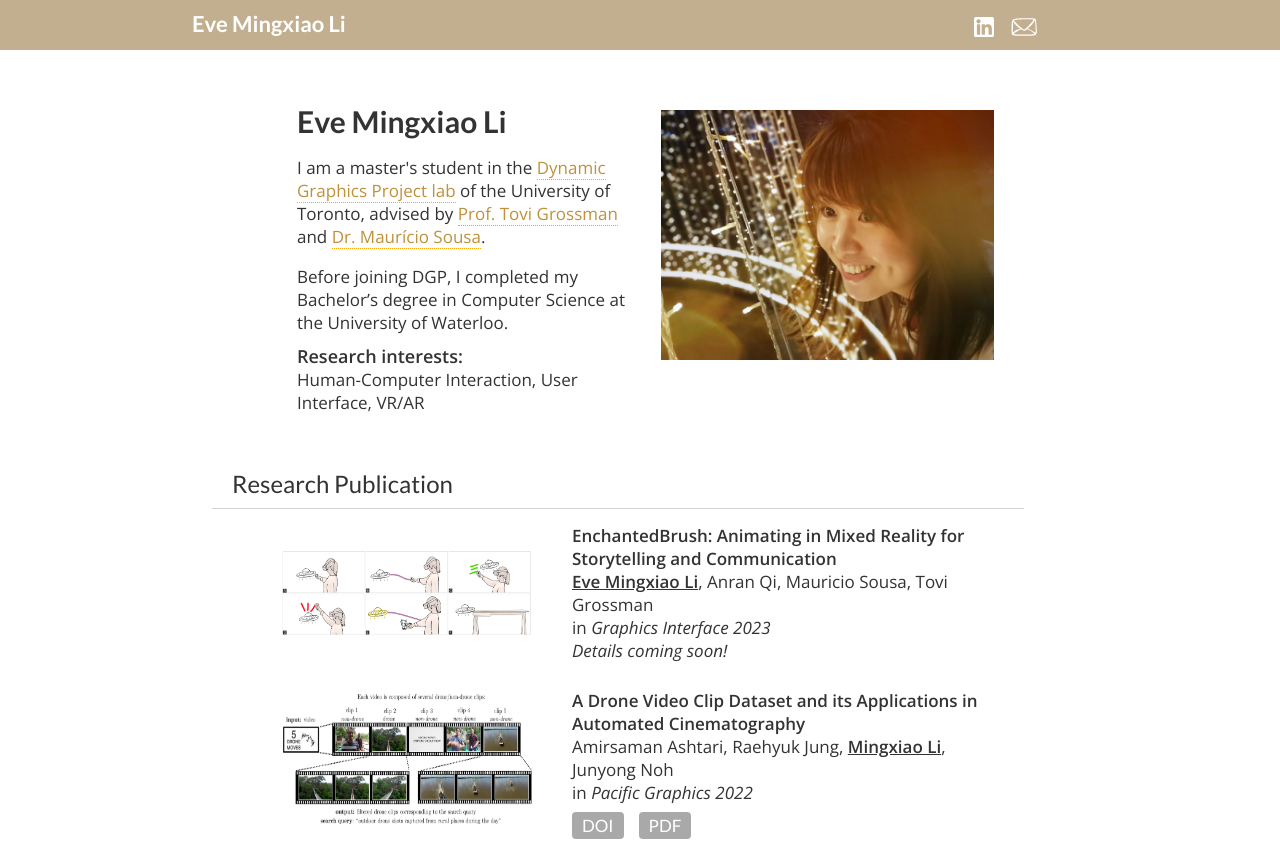
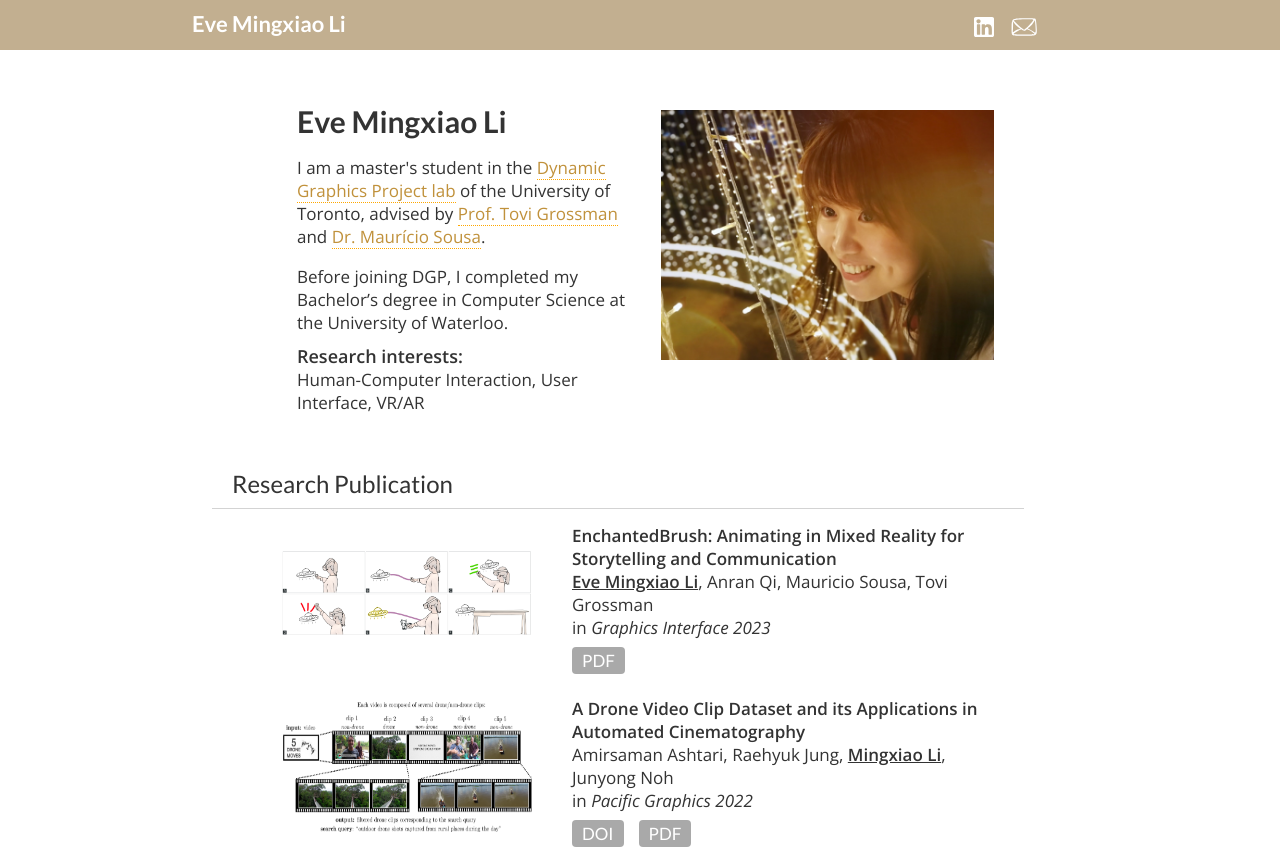
Before and after one commit to evelimx/evelimx.github.io, a React (Create React App) app: page / in a window 1280 px wide. Shown: the top 849 px of the page. Built offline with nearby package versions, Linux system fonts and the light colour scheme; some icons are missing.

Commit message:
EnchantedBrush pdf

```diff
--- a/src/components/research/research_preview.js
+++ b/src/components/research/research_preview.js
@@ -17,7 +17,7 @@ const Research = ({research}) => (
                     in <div>{research.conference}</div>
                 </div>
             </div>
-            { research.doi ?
+            { research.pdf ?
                 <div className="links">
                 {!!research.doi && <a href={research.doi} target="_blank">DOI</a>}
                 {!!research.pdf && <a href={research.pdf} target="_blank">PDF</a>}
--- a/src/data/research.json
+++ b/src/data/research.json
@@ -5,7 +5,7 @@
         "authors": "<b><u>Eve Mingxiao Li</u></b>, Anran Qi, Mauricio Sousa, Tovi Grossman",
         "conference": "Graphics Interface 2023",
         "thumbnail": "enchantedbrush.png",
-        "details": "Details coming soon!"
+        "pdf": "https://openreview.net/pdf?id=yWIplfQfx8"
     },
     {
         "id": 1,
```
